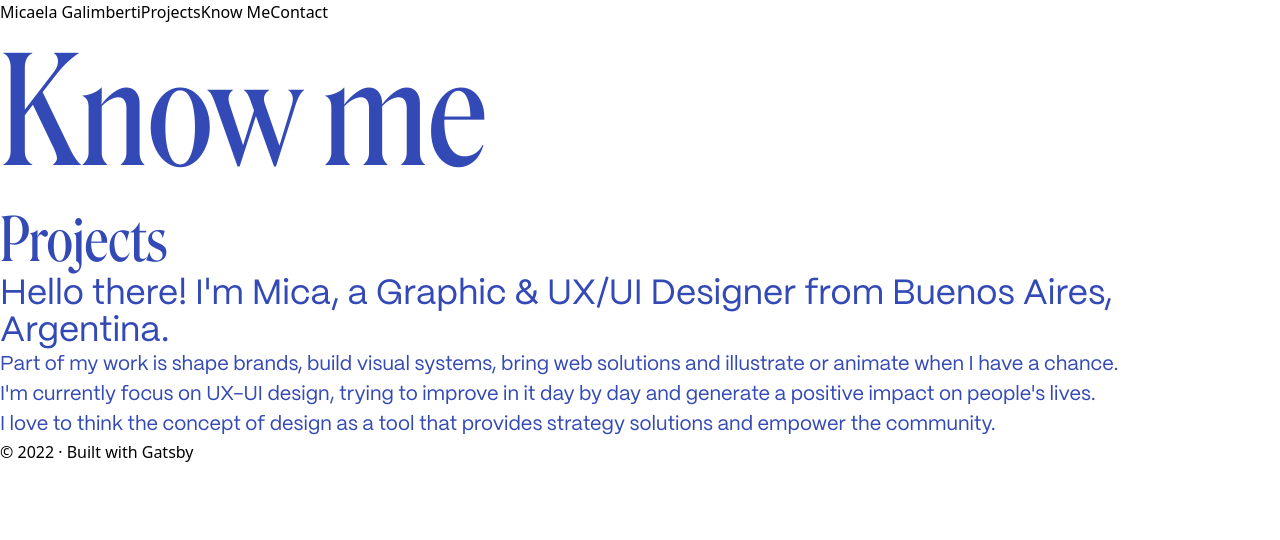
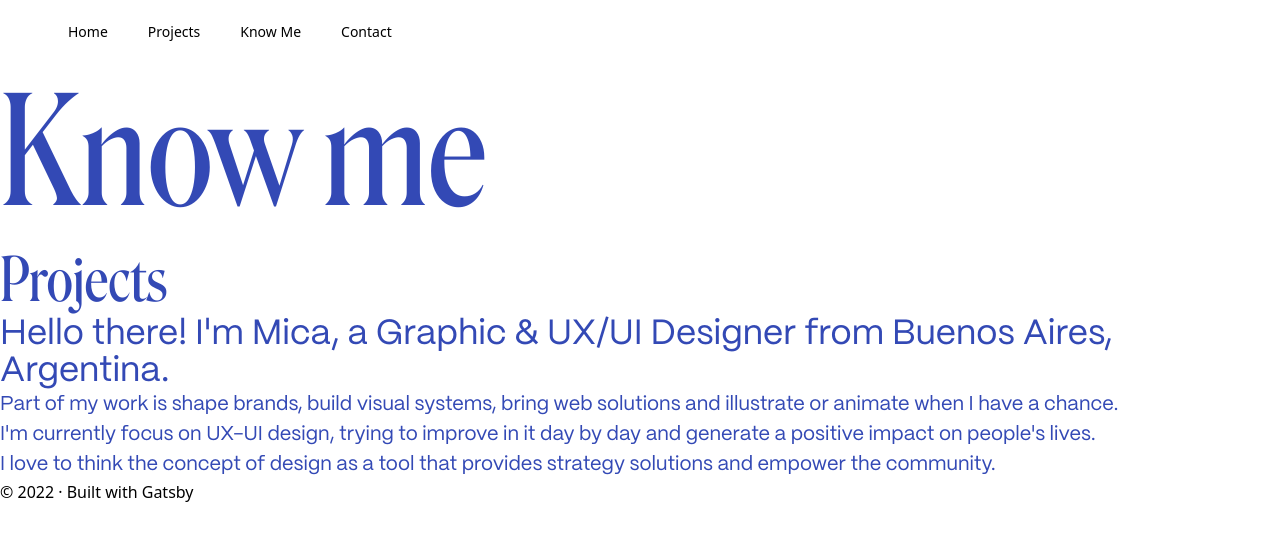
Before and after one commit to luckystoned/micaela-galimberti, a Gatsby site: page / in a window 1280 px wide. Built offline with nearby package versions, Linux system fonts and the light colour scheme; Gatsby itself is replaced by a stand-in of ours.

Commit message:
add headless ui and create header

```diff
--- a/package.json
+++ b/package.json
@@ -5,6 +5,8 @@
   "version": "0.1.0",
   "author": "Lucas Olini <luckystoned.dev@gmail.com>",
   "dependencies": {
+    "@headlessui/react": "^1.6.3",
+    "@heroicons/react": "^1.0.6",
     "autoprefixer": "^10.4.7",
     "gatsby": "^4.15.0",
     "gatsby-plugin-gatsby-cloud": "^4.15.0",
--- a/src/components/Header/header.js
+++ b/src/components/Header/header.js
@@ -1,22 +1,82 @@
 import * as React from "react"
+import { Fragment } from 'react'
+import { Disclosure } from '@headlessui/react'
+import { MenuIcon, XIcon } from '@heroicons/react/outline'
 import PropTypes from "prop-types"
 import { Link } from "gatsby"
 
+const navigation = [
+  { name: 'Home', href: '/', current: false },
+  { name: 'Projects', href: '/projects', current: false },
+  { name: 'Know Me', href: '/knowme', current: false },
+  { name: 'Contact', href: '/contact', current: false },
+]
+
+function classNames(...classes) {
+  return classes.filter(Boolean).join(' ')
+}
+
+
 const Header = ({ siteTitle }) => (
-  <header>
-    <Link to="/">
-      {siteTitle}
-    </Link>
-    <Link to="/projects">
-      Projects
-    </Link>
-    <Link to="/knowme">
-      Know Me
-    </Link>
-    <Link to="/contact">
-      Contact
-    </Link>
-  </header>
+  <Disclosure as="nav">
+  {({ open }) => (
+    <>
+      <div className="max-w-7xl mx-auto px-2 sm:px-6 lg:px-8">
+        <div className="relative flex items-center justify-between h-16">
+          <div className="absolute inset-y-0 left-0 flex items-center sm:hidden">
+            {/* Mobile menu button*/}
+            <Disclosure.Button className="inline-flex items-center justify-center p-2 rounded-md text-gray-400 hover:text-white hover:bg-gray-700 focus:outline-none focus:ring-2 focus:ring-inset focus:ring-white">
+              <span className="sr-only">Open main menu</span>
+              {open ? (
+                <XIcon className="block h-6 w-6" aria-hidden="true" />
+              ) : (
+                <MenuIcon className="block h-6 w-6" aria-hidden="true" />
+              )}
+            </Disclosure.Button>
+          </div>
+          <div className="flex-1 flex items-center justify-center sm:items-stretch sm:justify-start">
+            <div className="hidden sm:block sm:ml-6">
+              <div className="flex space-x-4">
+                {navigation.map((item) => (
+                  <Link
+                    key={item.name}
+                    to={item.href}
+                    className={classNames(
+                      item.current ? 'bg-gray-900 text-white' : 'text-gray-300 hover:bg-gray-700 hover:text-white',
+                      'px-3 py-2 rounded-md text-sm font-medium'
+                    )}
+                    aria-current={item.current ? 'page' : undefined}
+                  >
+                    {item.name}
+                  </Link>
+                ))}
+              </div>
+            </div>
+          </div>
+        </div>
+      </div>
+
+      <Disclosure.Panel className="sm:hidden">
+        <div className="px-2 pt-2 pb-3 space-y-1">
+          {navigation.map((item) => (
+            <Disclosure.Button
+              key={item.name}
+              as="a"
+              href={item.href}
+              className={classNames(
+                item.current ? 'bg-gray-900 text-white' : 'text-gray-300 hover:bg-gray-700 hover:text-white',
+                'block px-3 py-2 rounded-md text-base font-medium'
+              )}
+              aria-current={item.current ? 'page' : undefined}
+            >
+              {item.name}
+            </Disclosure.Button>
+          ))}
+        </div>
+      </Disclosure.Panel>
+    </>
+  )}
+</Disclosure>
 )
 
 Header.propTypes = {
--- a/src/components/Layout/layout.js
+++ b/src/components/Layout/layout.js
@@ -23,9 +23,8 @@
   `)
 
   return (
-    <>
+    <div className="container mx-auto">
       <Header siteTitle={data.site.siteMetadata?.title || `Title`} />
-      <div>
       <main>{children}</main>
       <footer>
         © {new Date().getFullYear()} &middot; Built with
@@ -33,7 +32,6 @@
         <a href="https://www.gatsbyjs.com">Gatsby</a>
       </footer>
     </div>
-    </>
   )
 }
 
```
Also changed, not shown: 1 other file. Lines whose indentation alone changed are shown as unchanged.
